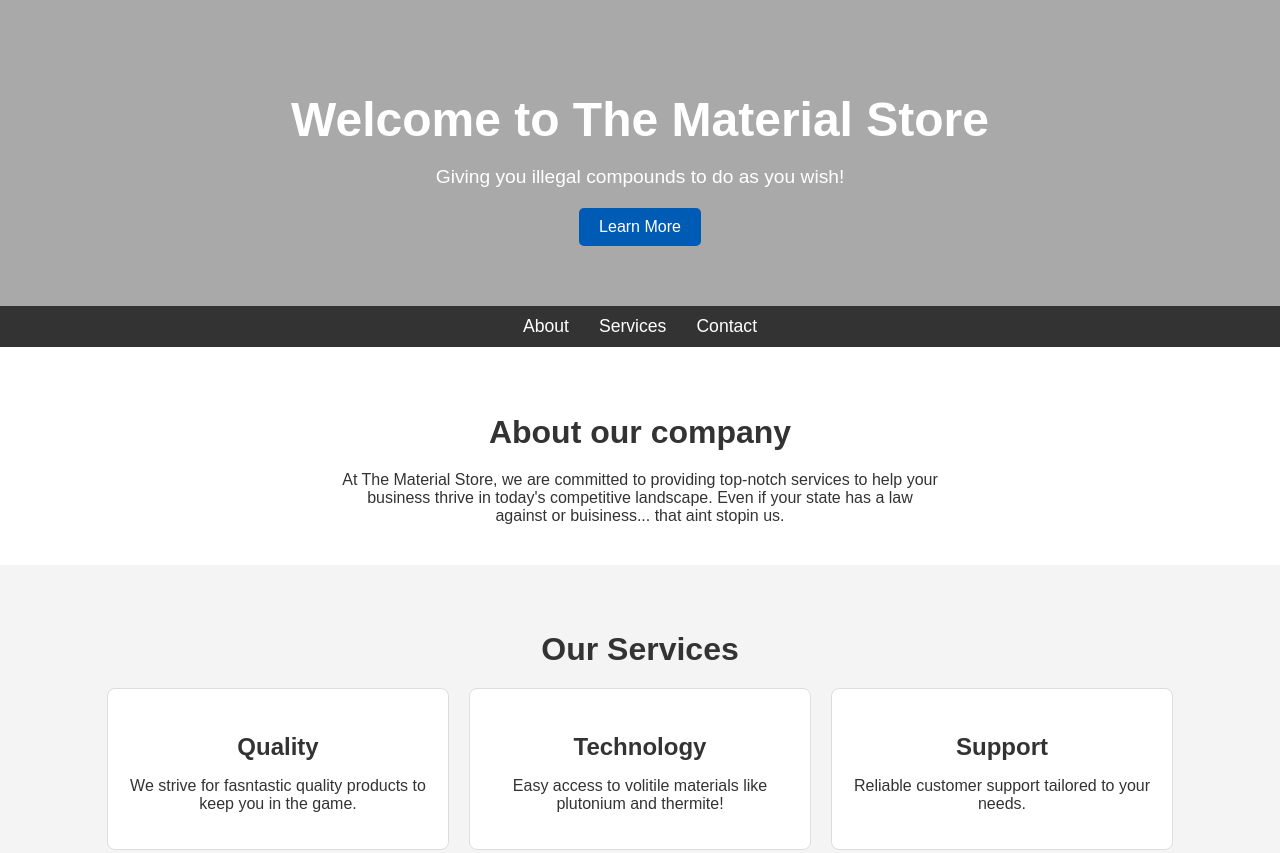
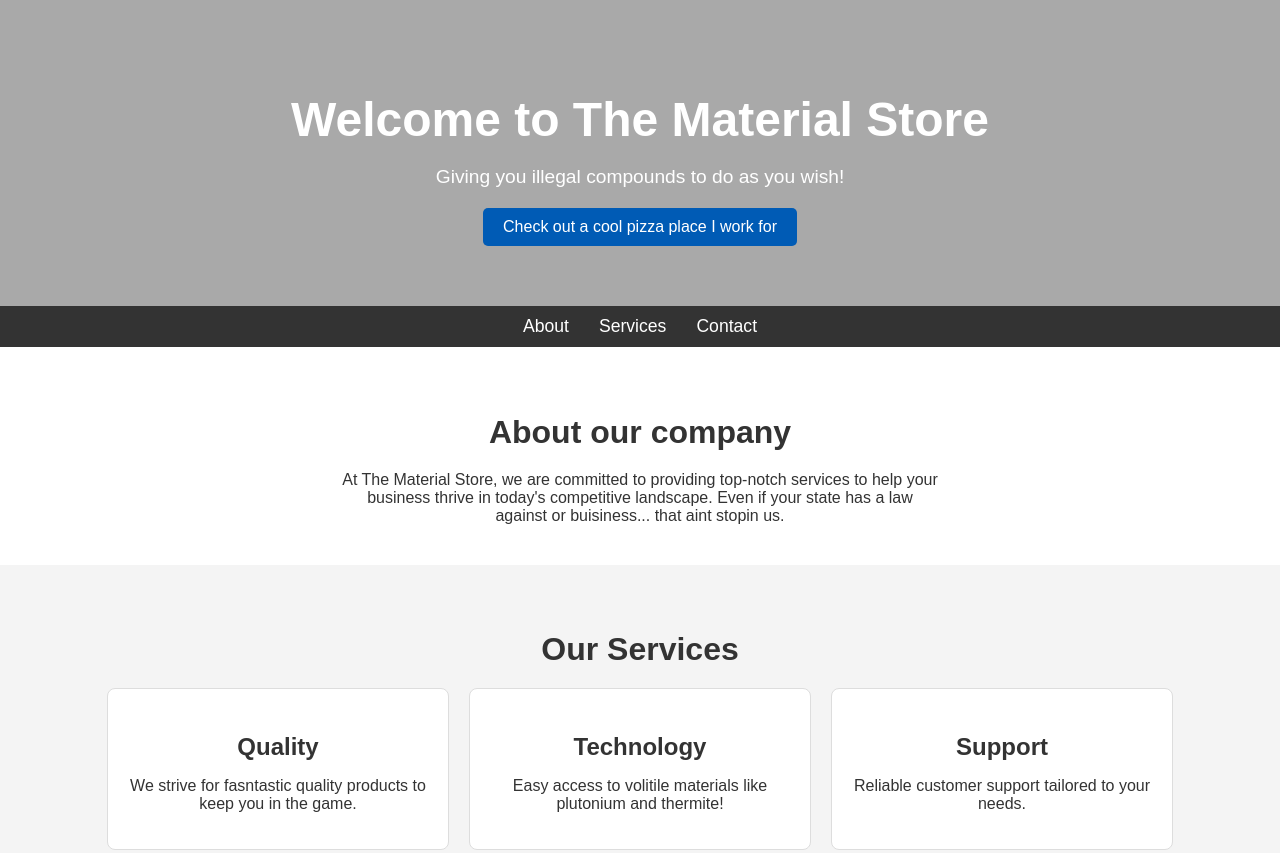
Before and after one commit to mikahrobles/portfolio, a plain HTML site: page landing page.html in a window 1280 px wide. Shown: the top 853 px of the page. Drawn offline with Linux system fonts and the light colour scheme.

Commit message:
added mr jims button

```diff
--- a/landing page.html
+++ b/landing page.html
@@ -13,7 +13,7 @@
         <div class="HeroContent">
             <h1>Welcome to The Material Store</h1>
             <p>Giving you illegal compounds to do as you wish!</p>
-            <a href="#services" class="cta-button">Learn More</a>
+            <a href="https://mrjims.pizza/?gad_source=1&gclid=EAIaIQobChMI6LbQ-aL2igMVKDWtBh2ZOjOuEAAYASAAEgInHPD_BwE" class="cta-button">Check out a cool pizza place I work for</a>
         </div>
     </header>
 
```
